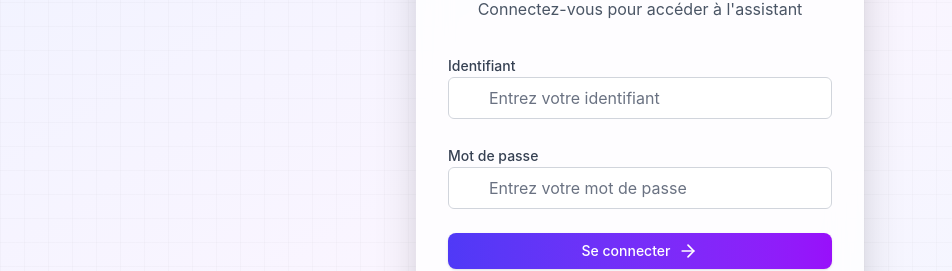
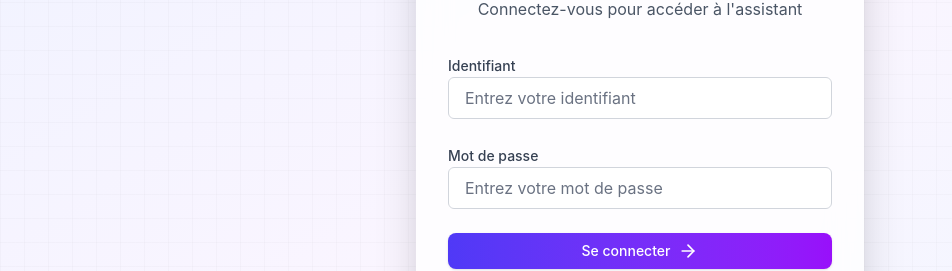
Before and after one commit to RamosPolo/Interface-API-LIP6-M1, a React (Vite) app: page / in a window 1280 px wide. Shown: the part 286-557 px from the top of the page, without its empty margins (0-952 px from the left). Built offline with nearby package versions, Linux system fonts and the light colour scheme.

Commit message:
Retrait d'espaces dans des inputs

```diff
--- a/src/pages/GestionCollections.jsx
+++ b/src/pages/GestionCollections.jsx
@@ -680,7 +680,7 @@ const GestionCollections = () => {
                                         value={searchTerm}
                                         onChange={(e) => setSearchTerm(e.target.value)}
                                         placeholder="Rechercher un document par son nom"
-                                        className="pl-9 shadow-sm"
+                                        className="shadow-sm"
                                     />
                                 </div>
                             </div>
--- a/src/pages/Home.jsx
+++ b/src/pages/Home.jsx
@@ -640,7 +640,7 @@ const ChatSidebar = ({ chats = [], activeChat, onSelectChat, onNewChat, onDelete
                                 placeholder="Rechercher une conversation..."
                                 value={searchTerm}
                                 onChange={(e) => setSearchTerm(e.target.value)}
-                                className="pl-10 bg-gray-100 dark:bg-gray-700 border-0"
+                                className="bg-gray-100 dark:bg-gray-700 border-0"
                             />
                         </div>
                     </div>
--- a/src/pages/Login.jsx
+++ b/src/pages/Login.jsx
@@ -98,7 +98,7 @@ const Login = () => {
                                         placeholder="Entrez votre identifiant"
                                         value={email}
                                         onChange={(e) => setEmail(e.target.value)}
-                                        className="pl-10 bg-white dark:bg-gray-700 border-gray-300 dark:border-gray-600 focus:ring-indigo-500 focus:border-indigo-500"
+                                        className="bg-white dark:bg-gray-700 border-gray-300 dark:border-gray-600 focus:ring-indigo-500 focus:border-indigo-500"
                                         disabled={isLoading}
                                     />
                                 </div>
@@ -117,7 +117,7 @@ const Login = () => {
                                         placeholder="Entrez votre mot de passe"
                                         value={password}
                                         onChange={(e) => setPassword(e.target.value)}
-                                        className="pl-10 bg-white dark:bg-gray-700 border-gray-300 dark:border-gray-600 focus:ring-indigo-500 focus:border-indigo-500"
+                                        className="bg-white dark:bg-gray-700 border-gray-300 dark:border-gray-600 focus:ring-indigo-500 focus:border-indigo-500"
                                         disabled={isLoading}
                                     />
                                 </div>
```
